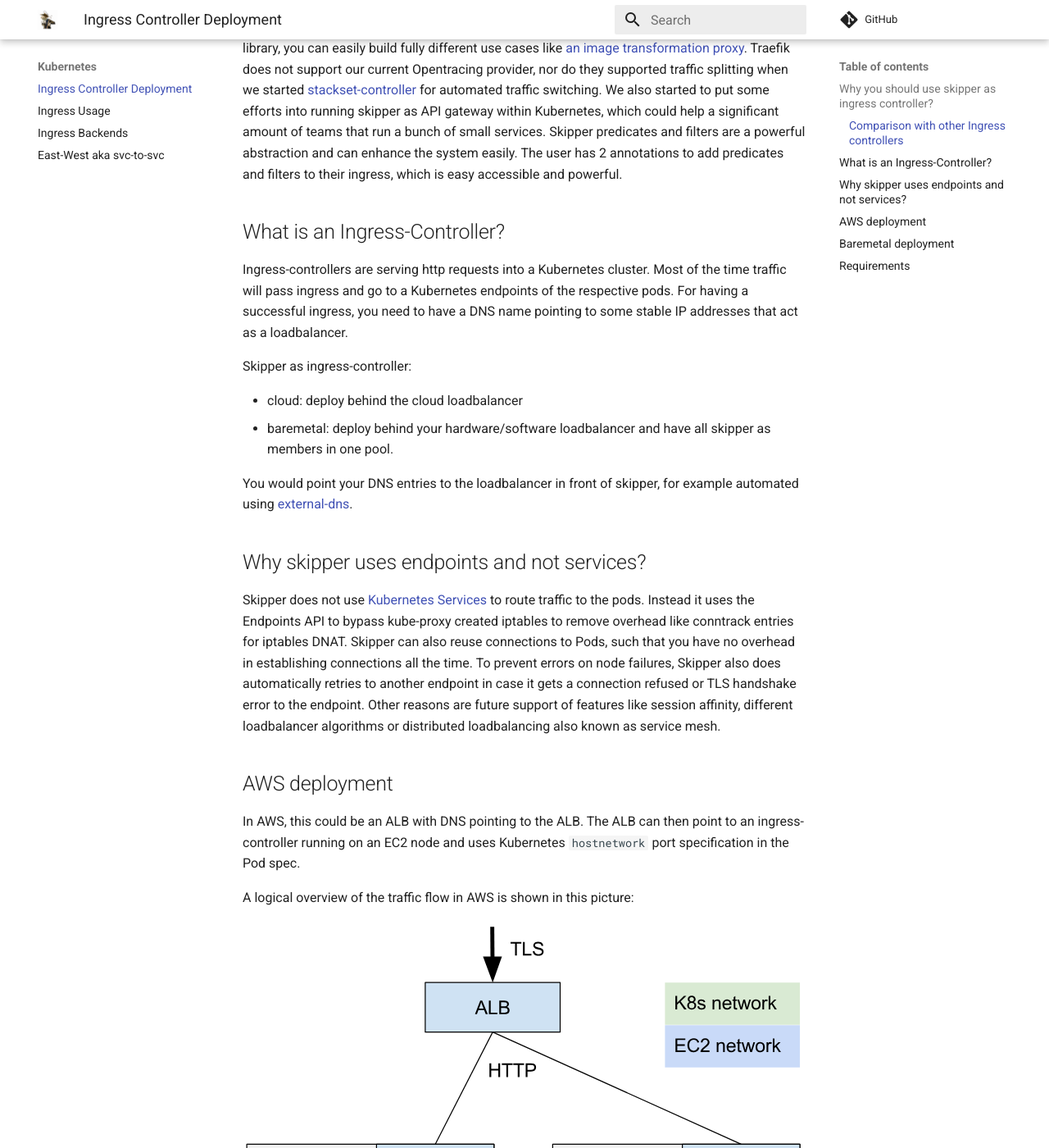
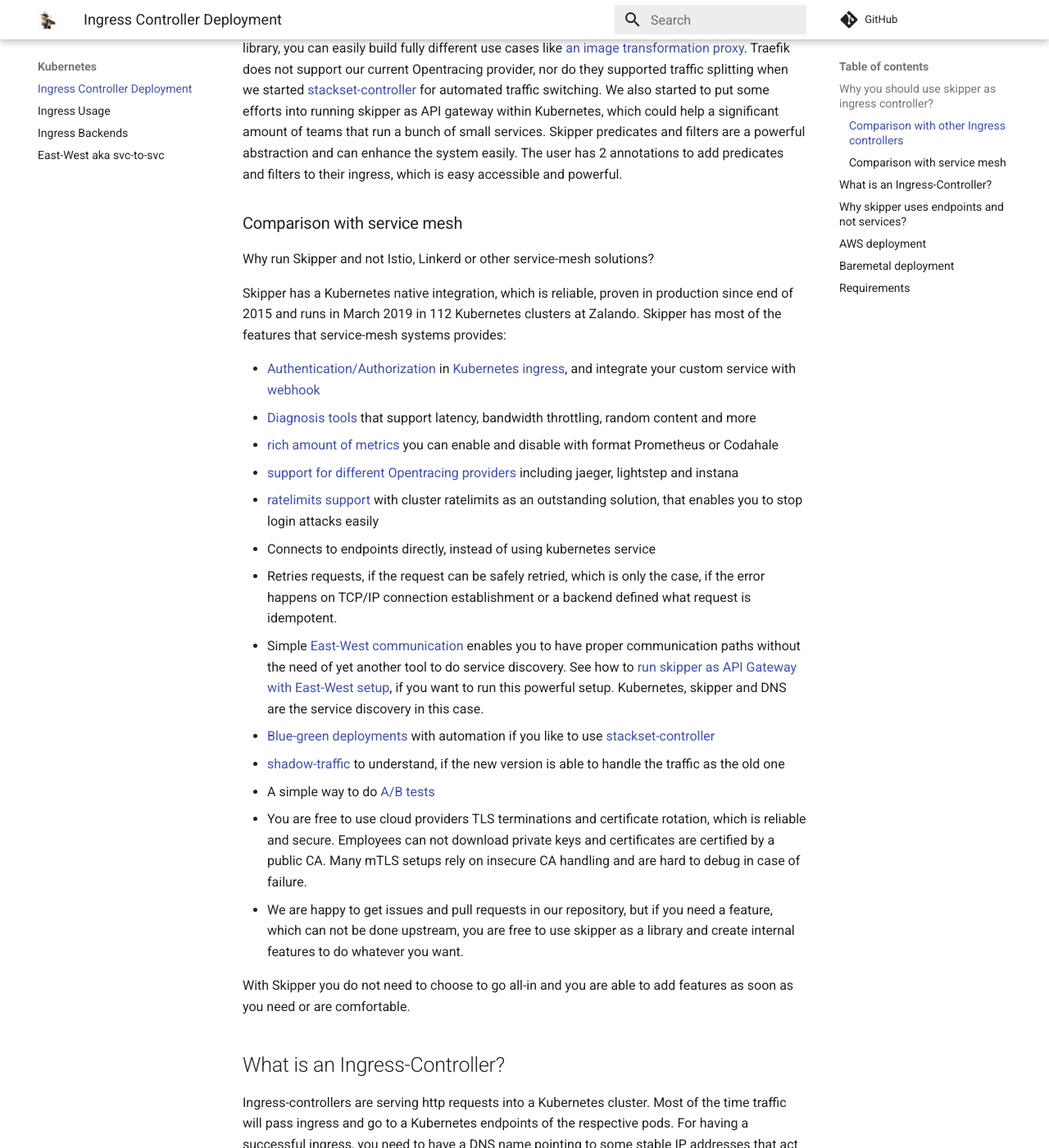
Before and after one commit to zalando/skipper, an MkDocs documentation site: the page built from docs/kubernetes/ingress-controller.md, in a window 1280 px wide and 1400 px high, scrolled down 1497 px. Shown: the whole window at 82% size. Built offline with MkDocs 1.6.1 and Material for MkDocs 9.7.7, drawn with Linux system fonts in a browser that asks for light colours; comment, search, counter and statistics services are not loaded.

Commit message:
comparison with service-mesh
Signed-off-by: Sandor Szücs <sandor.szuecs@zalando.de>

```diff
--- a/docs/kubernetes/ingress-controller.md
+++ b/docs/kubernetes/ingress-controller.md
@@ -90,6 +90,58 @@
 predicates and filters to their ingress, which is easy accessible and
 powerful.
 
+### Comparison with service mesh
+
+Why run Skipper and not Istio, Linkerd or other service-mesh solutions?
+
+Skipper has a Kubernetes native integration, which is reliable, proven
+in production since end of 2015 and runs in March 2019 in 112
+Kubernetes clusters at Zalando. Skipper has most of the features that
+service-mesh systems provides:
+
+- [Authentication/Authorization](https://opensource.zalando.com/skipper/tutorials/auth/)
+ in [Kubernetes
+ ingress](https://opensource.zalando.com/skipper/kubernetes/ingress-usage/#authorization),
+ and integrate your custom service with [webhook](https://opensource.zalando.com/skipper/reference/filters/#webhook)
+- [Diagnosis tools](https://opensource.zalando.com/skipper/kubernetes/ingress-usage/#diagnosis-throttling-bandwidth-latency)
+that support latency, bandwidth throttling, random content and more
+- [rich amount of metrics](https://opensource.zalando.com/skipper/operation/operation/#monitoring)
+ you can enable and disable with format Prometheus or Codahale
+- [support for different Opentracing
+providers](https://opensource.zalando.com/skipper/tutorials/development/#opentracing)
+including jaeger, lightstep and instana
+- [ratelimits support](https://opensource.zalando.com/skipper/tutorials/ratelimit/)
+with cluster ratelimits as an outstanding solution, that enables you
+to stop login attacks easily
+- Connects to endpoints directly, instead of using kubernetes service
+- Retries requests, if the request can be safely retried, which is
+ only the case, if the error happens on TCP/IP connection
+ establishment or a backend defined what request is idempotent.
+- Simple [East-West communication](https://opensource.zalando.com/skipper/kubernetes/east-west-usage/)
+enables you to have proper communication paths without the need of yet
+another tool to do service discovery.
+See how to [run skipper as API Gateway with East-West
+setup](https://opensource.zalando.com/skipper/kubernetes/ingress-controller/#run-as-api-gateway-with-east-west-setup),
+if you want to run this powerful setup. Kubernetes, skipper and DNS
+ are the service discovery in this case.
+- [Blue-green deployments](https://opensource.zalando.com/skipper/kubernetes/ingress-usage/#blue-green-deployments)
+ with automation if you like to use [stackset-controller](https://github.com/zalando-incubator/stackset-controller)
+- [shadow-traffic](https://opensource.zalando.com/skipper/kubernetes/ingress-usage/#shadow-traffic)
+ to understand, if the new version is able to handle the traffic as
+ the old one
+- A simple way to do [A/B tests](https://opensource.zalando.com/skipper/kubernetes/ingress-usage/#ab-test)
+- You are free to use cloud providers TLS terminations and certificate
+ rotation, which is reliable and secure. Employees can not download
+ private keys and certificates are certified by a public CA. Many mTLS
+ setups rely on insecure CA handling and are hard to debug in case of
+ failure.
+- We are happy to get issues and pull requests in our repository, but
+ if you need a feature, which can not be done upstream, you are free
+ to use skipper as a library and create internal features to do
+ whatever you want.
+
+With Skipper you do not need to choose to go all-in and you are able
+to add features as soon as you need or are comfortable.
 
 ## What is an Ingress-Controller?
 
```
Also changed, not shown: readme.md (+3 -3 lines).
